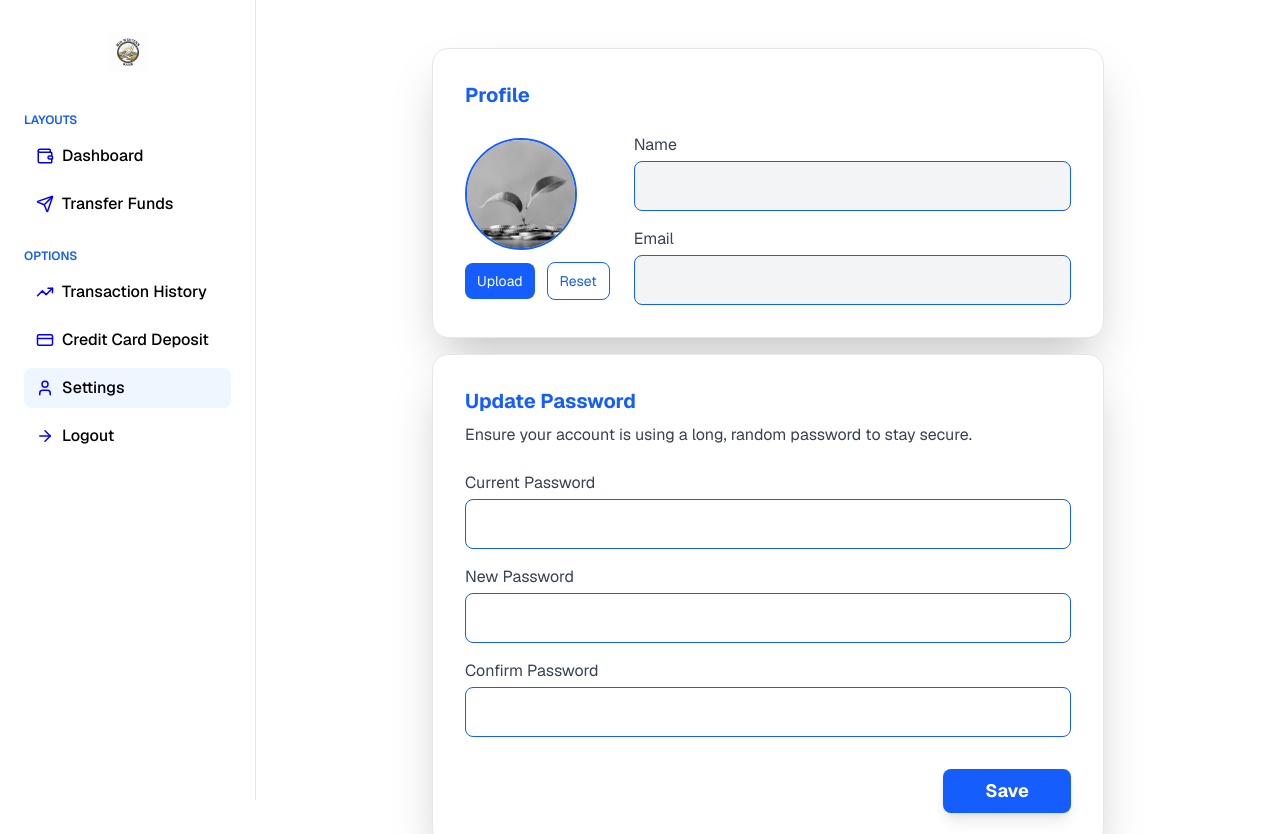
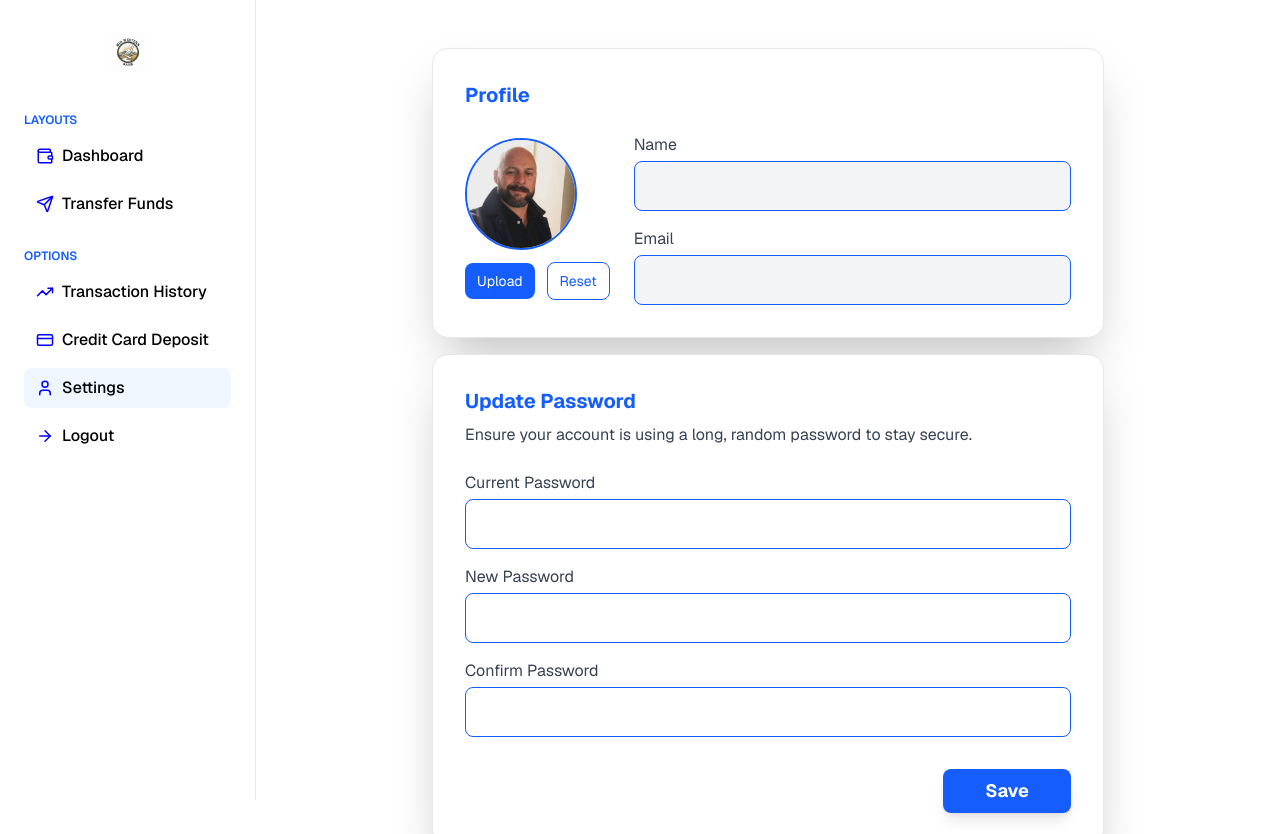
Before and after one commit to chukwuagoziesolomon/midwestern-bank, a Next.js app: page /settings in a window 1280 px wide. Shown: the top 834 px of the page. Built offline with nearby package versions, Linux system fonts and the light colour scheme; no server answers.

Commit message:
first commit

```diff
--- a/app/dashboard/page.tsx
+++ b/app/dashboard/page.tsx
@@ -141,7 +141,7 @@ export default function Dashboard() {
         {/* Profile avatar (top-right) */}
         <div className="absolute top-4 right-4 z-50 flex items-center gap-3 bg-white px-4 py-2 rounded-full shadow-lg border border-blue-100">
           <div className="w-12 h-12 rounded-full overflow-hidden border-2 border-[#0000FF] bg-white">
-            <Image src="/mission.jpg" alt="Profile" width={48} height={48} />
+            <Image src="/cruz.png" alt="Profile" width={48} height={48} />
           </div>
           <div className="hidden sm:block text-right">
             <div className="text-sm font-bold text-black">
--- a/app/settings/page.tsx
+++ b/app/settings/page.tsx
@@ -98,7 +98,7 @@ export default function Settings() {
             <div className="flex flex-col md:flex-row gap-6 items-center">
               <div className="flex-shrink-0">
                 <div className="w-28 h-28 rounded-full overflow-hidden border-2 border-blue-600 bg-blue-50">
-                  <img src={profilePic ?? '/mission.jpg'} alt="Profile" className="w-full h-full object-cover" />
+                  <img src={profilePic ?? '/cruz.png'} alt="Profile" className="w-full h-full object-cover" />
                 </div>
                 <label className="mt-3 flex items-center gap-3 text-sm">
                   <input
```
Also changed, not shown: public/cruz.png (added).
